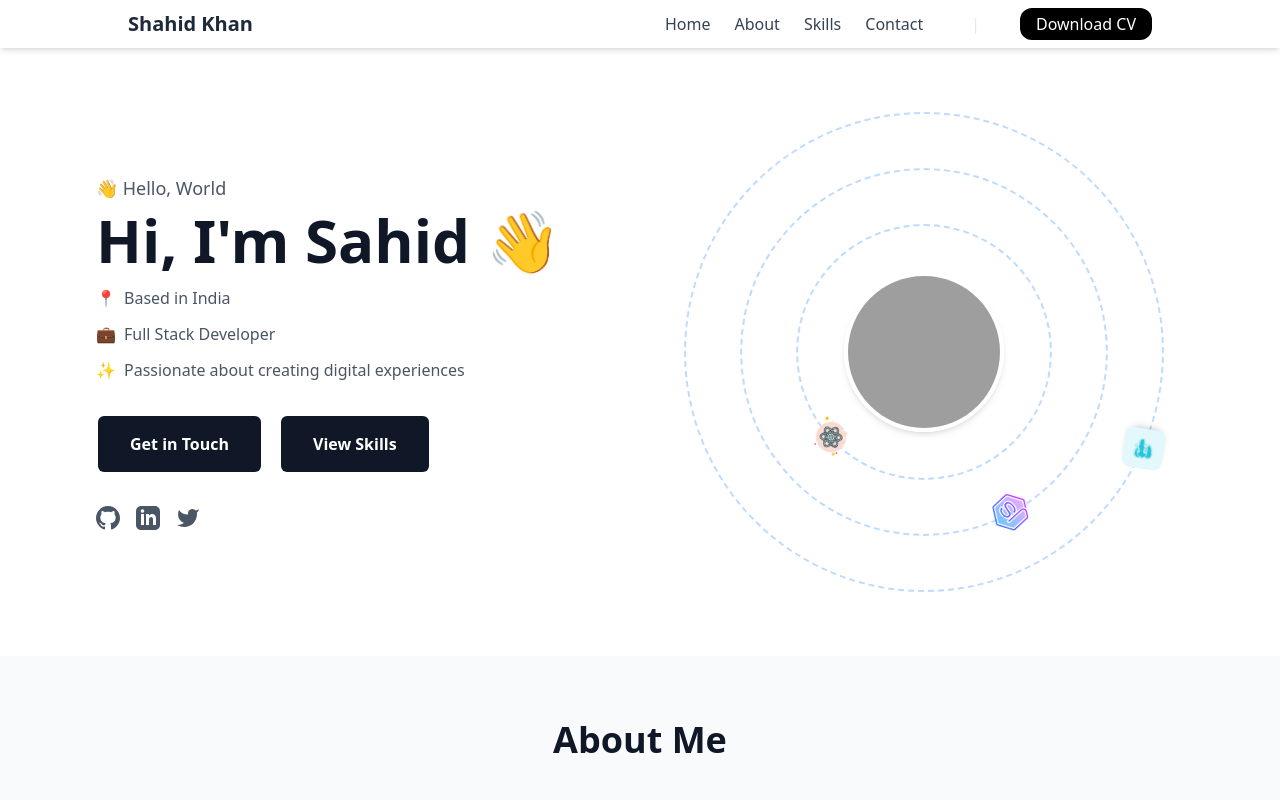
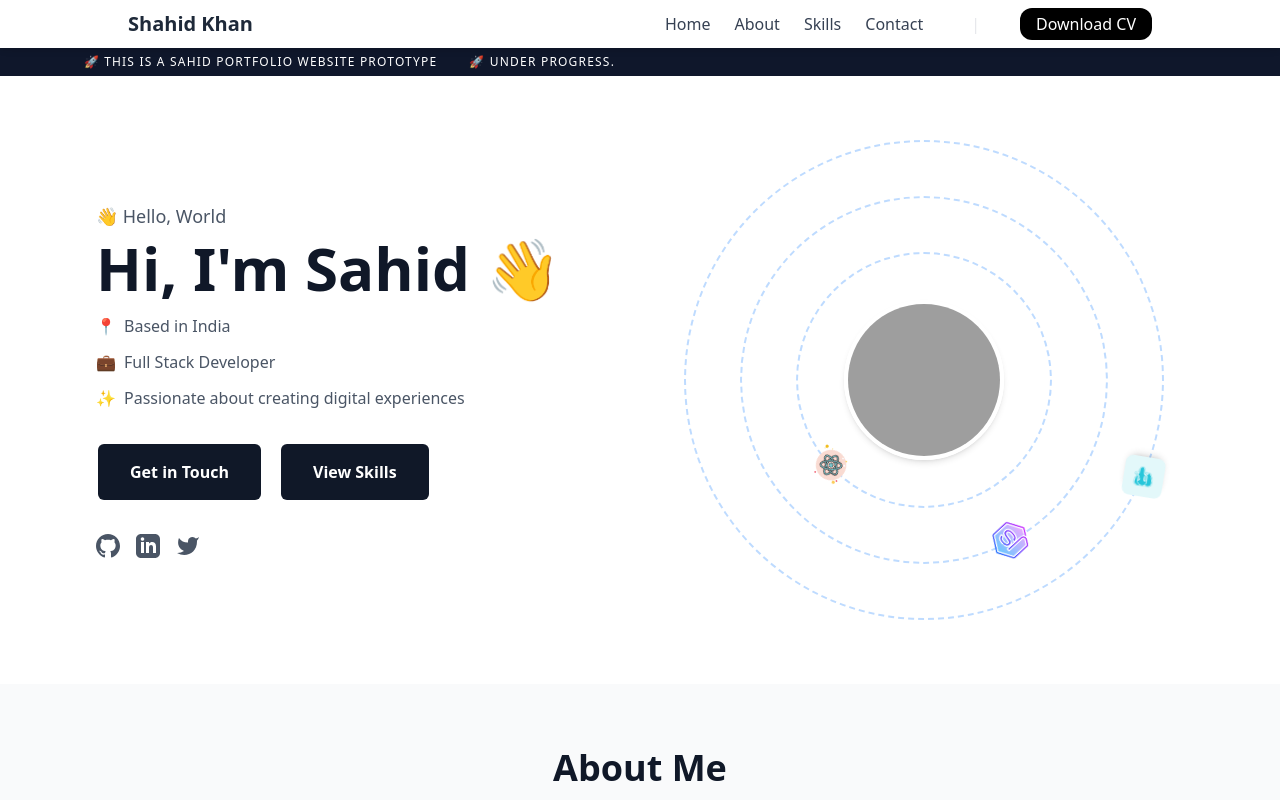
Before and after one commit to shahid0980/my-portfolio, a React (Vite) app: page / in a window 1280 px wide. Shown: the top 800 px of the page. Built offline with nearby package versions, Linux system fonts and the light colour scheme; grey boxes are pictures that could not be loaded.

Commit message:
Adding a banner to show it is under development

```diff
--- a/src/App.jsx
+++ b/src/App.jsx
@@ -1,15 +1,17 @@
-import Header from './components/Header';
-import Hero from './components/Hero';
-import About from './components/About';
-import Skills from './components/Skills';
-import Projects from './components/Projects';
-import Testimonials from './components/Testimonials';
-import Contact from './components/Contact';
+import Header from "./components/Header";
+import Hero from "./components/Hero";
+import About from "./components/About";
+import Skills from "./components/Skills";
+import Projects from "./components/Projects";
+import Testimonials from "./components/Testimonials";
+import Contact from "./components/Contact";
+import { Banner } from "./subComponents/banner";
 
 function App() {
   return (
     <div className="min-h-screen bg-white">
       <Header />
+      <Banner />
       <main>
         <Hero />
         <About />
--- a/src/index.css
+++ b/src/index.css
@@ -19,10 +19,12 @@
 }
 
 @keyframes wave {
-  0%, 100% {
+  0%,
+  100% {
     transform: rotate(0deg);
   }
-  10%, 30% {
+  10%,
+  30% {
     transform: rotate(14deg);
   }
   20% {
@@ -35,3 +37,15 @@
     transform: rotate(10deg);
   }
 }
+
+@keyframes scroll {
+  0% {
+    transform: translateX(100%);
+  }
+  100% {
+    transform: translateX(-100%);
+  }
+}
+.animate-slide {
+  animation: scroll 15s linear infinite;
+}
--- /dev/null
+++ b/src/subComponents/banner.jsx
@@ -0,0 +1,19 @@
+export function Banner() {
+  return (
+    <div class="w-full h-7 bg-slate-900 text-white flex items-center overflow-hidden relative">
+      <div class="whitespace-nowrap animate-slide flex items-center gap-8">
+        <span class="text-xs font-medium uppercase tracking-widest">
+          🚀 This is a sahid portfolio website prototype
+          <span class="text-yellow-400"></span>
+        </span>
+        <span
+          class="text-xs font-medium uppercase tracking-widest"
+          aria-hidden="true"
+        >
+          🚀 Under progress.
+          <span class="text-yellow-400"></span>
+        </span>
+      </div>
+    </div>
+  );
+}
```
